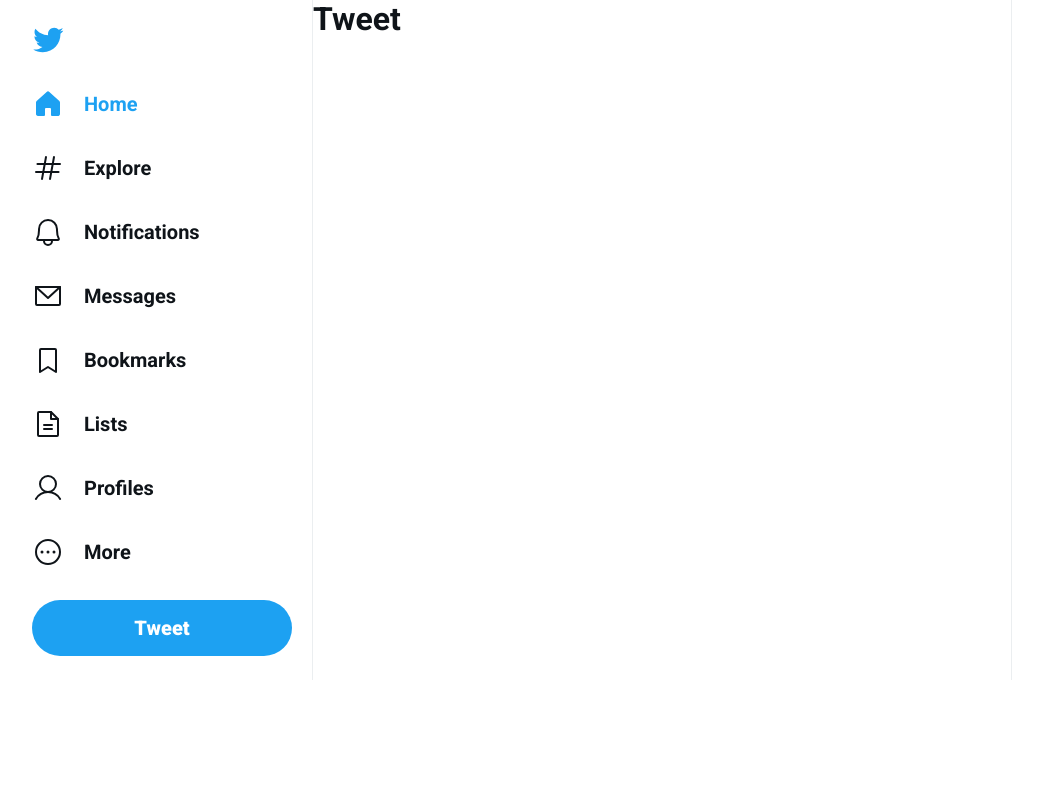
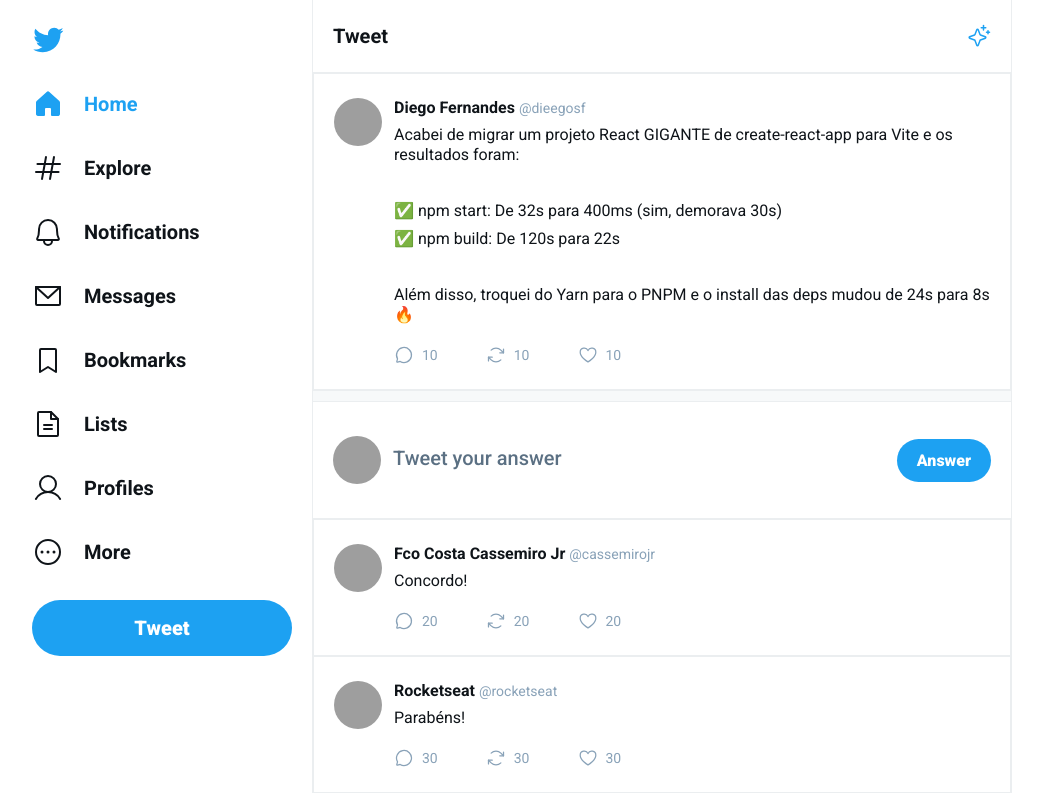
Before and after one commit to fco-junior/ui-twitter, a React (Vite) app: page /tweet in a window 1280 px wide. Shown: the whole page, without its empty margins (128-1171 px from the left). Built offline with nearby package versions, Linux system fonts and the light colour scheme; grey boxes are pictures that could not be loaded.

Commit message:
Styling the Status page that displays a tweet and replies

```diff
--- a/src/data/tweetsMock.ts
+++ b/src/data/tweetsMock.ts
@@ -1,4 +1,4 @@
-export default [
+export const tweets = [
   {
     icon: "https://github.com/diego3g.png",
     name: "Diego Fernandes",
@@ -37,4 +37,25 @@
     retweets: 30,
     comments: 30
   }
-  ];;
+];
+
+export const answers = [
+  {
+    icon: "https://github.com/fco-junior.png",
+    name: "Fco Costa Cassemiro Jr",
+    user: "@cassemirojr",
+    content: "Concordo!",
+    likes: 20,
+    retweets: 20,
+    comments: 20
+  },
+  {
+    icon: "https://github.com/Rocketseat.png",
+    name: "Rocketseat",
+    user: "@rocketseat",
+    content: "Parabéns!",
+    likes: 30,
+    retweets: 30,
+    comments: 30
+  }
+];
--- /dev/null
+++ b/src/pages/Status.css
@@ -0,0 +1,52 @@
+.answer-tweet-form {
+  padding: 1.5rem 1.25rem;
+  display: flex;
+  align-items: center;
+  gap: 0.5rem;
+  border-bottom: 1px solid #ebeef0;
+}
+
+.answer-tweet-form label {
+  flex: 1;
+  display: flex;
+  align-items: center;
+  gap: 0.75rem;
+}
+
+.answer-tweet-form label img {
+  width: 3rem;
+  height: 3rem;
+  border-radius: 9999px;
+}
+
+.answer-tweet-form label textarea {
+  flex: 1;
+  border: 0;
+  font-size: 1.25rem;
+  font-weight: 500;
+  margin-top: 1.25rem;
+  resize: none;
+}
+
+.answer-tweet-form label textarea:focus {
+  outline: none;
+}
+
+.answer-tweet-form label textarea::placeholder {
+  color: #5b7083;
+}
+
+.answer-tweet-form button[type=submit] {
+  margin-left: auto;
+  background: var(--twitter-blue);
+  border-radius: 9999px;
+  padding: 0.75rem 1.25rem;
+  color: #FFF;
+  font-size: 1rem;
+  font-weight: 900;
+  border: 0;
+}
+
+.answer-tweet-form button[type=submit]:hover {
+  filter: brightness(0.95);
+}
--- /dev/null
+++ b/src/pages/Status.tsx
@@ -0,0 +1,53 @@
+import { Header } from "../components/Header"
+import { Separator } from "../components/Separator"
+import { Tweet } from "../components/Tweet";
+
+import { tweets, answers } from '../data/tweetsMock';
+import './Status.css';
+
+
+export function Status() {
+  return (
+    <main className="status">
+      <Header title="Tweet" />
+
+      <Tweet
+        icon={tweets[0].icon}
+        name={tweets[0].name}
+        user={tweets[0].user}
+        content={tweets[0].content}
+        likes={tweets[0].likes}
+        retweets={tweets[0].retweets}
+        comments={tweets[0].comments}
+      />
+
+      <Separator />
+
+      <form className="answer-tweet-form">
+        <label htmlFor="tweet">
+          <img src="https://github.com/fco-junior.png" alt="Fco Costa Cassemiro Jr" />
+          <textarea id="tweet" placeholder="Tweet your answer" />
+        </label>
+
+        <button type="submit">Answer</button>
+      </form>
+
+      {
+        answers.map(answer => {
+          return (
+            <Tweet
+              key={answer.user}
+              icon={answer.icon}
+              name={answer.name}
+              user={answer.user}
+              content={answer.content}
+              likes={answer.likes}
+              retweets={answer.retweets}
+              comments={answer.comments}
+            />
+          )
+        })
+      }
+    </main>
+  )
+}
--- a/src/pages/Timeline.tsx
+++ b/src/pages/Timeline.tsx
@@ -2,7 +2,7 @@
 import { Separator } from "../components/Separator"
 import { Tweet } from "../components/Tweet"
 
-import tweets from '../data/tweetsMock';
+import { tweets } from '../data/tweetsMock';
 
 import './Timeline.css';
 
--- a/src/routes.tsx
+++ b/src/routes.tsx
@@ -1,6 +1,7 @@
 import { createBrowserRouter } from "react-router-dom";
 
 import { Timeline } from './pages/Timeline';
+import { Status } from "./pages/Status";
 
 export const route = createBrowserRouter([
   {
@@ -9,6 +10,6 @@
   },
   {
     path: "/tweet",
-    element: <h1>Tweet</h1>
+    element: <Status />
   }
 ]);
```
Lines whose indentation alone changed are shown as unchanged.
